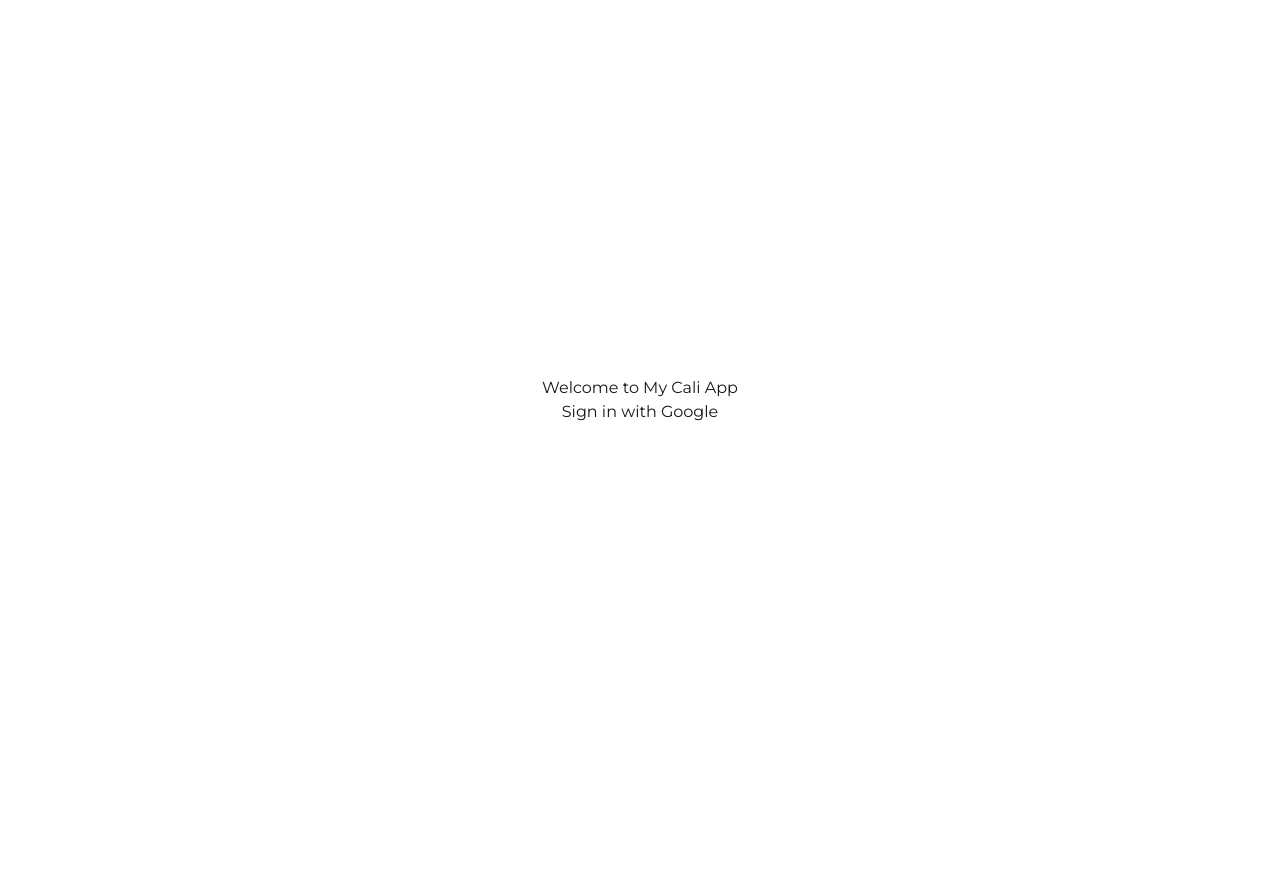
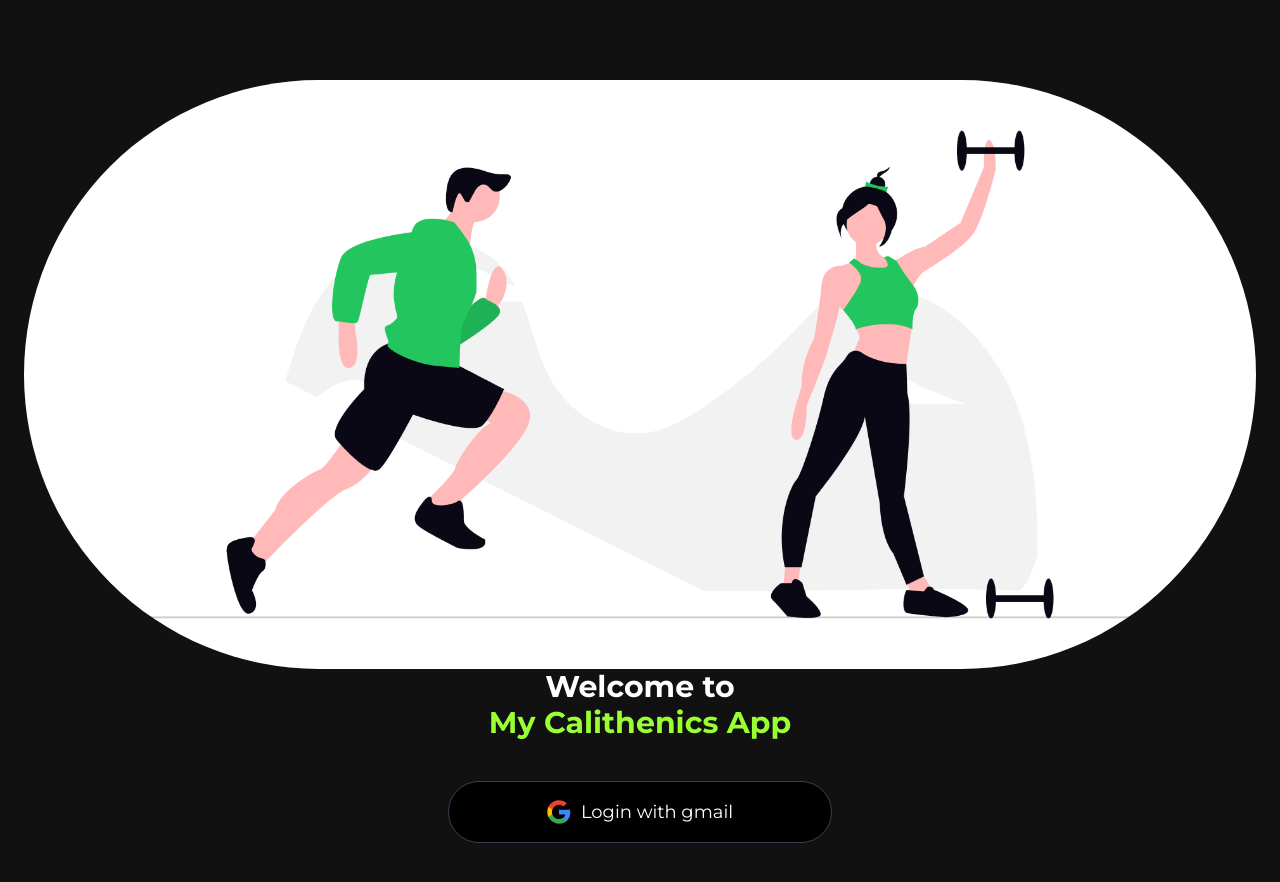
Before and after one commit to Kei-codes-xp/my-cali-app, a Next.js app: page /login in a window 1280 px wide. Shown: the top 882 px of the page. Before the commit the page ends 800 px from the top, so only its background shows below. Built offline with nearby package versions, Linux system fonts and the light colour scheme; no server answers.

Commit message:
update login ui

```diff
--- a/app/login/page.tsx
+++ b/app/login/page.tsx
@@ -7,6 +7,7 @@
 import { auth } from "@/lib/firebase";
 import { db } from "@/lib/firebase";
 import { doc, getDoc } from "firebase/firestore";
+import landing from "@/assets/landing.png";
 
 export default function LoginPage() {
   const router = useRouter();
@@ -28,9 +29,61 @@
   }, [router]);
 
   return (
-    <div className="flex flex-col items-center justify-center h-screen">
-      <h1>Welcome to My Cali App</h1>
-      <button onClick={loginWithGoogle}>Sign in with Google</button>
+    <div className="bg-[#111111] min-h-screen flex flex-col justify-between items-center px-6 py-12 md:py-20">
+      <div className="relative w-300px h-300px md:w-400px md:h-400px flex justify-center items-center rounded-full bg-[#111111] overflow-hidden">
+        <img
+          src={landing.src}
+          alt="Workout image"
+          style={{ objectFit: "contain" }}
+        />
+        <div className="absolute inset-0 flex justify-center items-center">
+          <div className="w-180px h-180px md:w-250px md:h-250px bg-[#99FF33] rounded-full z-[-1]" />
+        </div>
+      </div>
+
+      <div className="w-full max-w-sm flex flex-col justify-center gap-y-10">
+        <div className="text-center">
+          <h1 className="text-3xl font-bold text-white">Welcome to</h1>
+          <h1 className="text-3xl font-bold text-[#99FF33]">
+            My Calithenics App
+          </h1>
+        </div>
+
+        <div className="space-y-4">
+          <button
+            onClick={loginWithGoogle}
+            className="w-full flex items-center justify-center gap-x-2.5 bg-black text-white py-4 px-6 rounded-full border border-gray-700 font-medium text-lg focus:outline-none focus:ring-2 focus:ring-gray-700"
+          >
+            <svg
+              width="24"
+              height="24"
+              viewBox="0 0 16 16"
+              fill="none"
+              xmlns="http://www.w3.org/2000/svg"
+            >
+              <path
+                d="M15.5416 8.16335C15.5416 7.61168 15.4975 7.05168 15.4016 6.505H8V9.65083H12.2333C12.0625 10.5925 11.5166 11.4167 10.7066 11.9567V14.0067H13.1616C14.605 12.6783 15.5416 10.6383 15.5416 8.16335Z"
+                fill="#4285F4"
+              />
+              <path
+                d="M8 15.8333C10.125 15.8333 11.9167 15.1317 13.1616 14.0067L10.7066 11.9567C10.0216 12.4208 9.11 12.6825 8 12.6825C5.93917 12.6825 4.19417 11.3008 3.56417 9.41668H1.01167V11.3967C2.33333 14.0208 5.04583 15.8333 8 15.8333Z"
+                fill="#34A853"
+              />
+              <path
+                d="M3.56417 9.41668C3.235 8.44168 3.235 7.39168 3.56417 6.41668V4.43668H1.01167C-0.0933333 6.64585 -0.0933333 9.18752 1.01167 11.3967L3.56417 9.41668Z"
+                fill="#FBBC04"
+              />
+              <path
+                d="M8 3.15083C9.13083 3.12917 10.2183 3.55167 11.0366 4.34667L13.2116 2.17167C11.83 0.880833 10.04 0.170833 8 0.166667C5.04583 0.166667 2.33333 1.97917 1.01167 4.43668L3.56417 6.41668C4.19417 4.5325 5.93917 3.15083 8 3.15083Z"
+                fill="#EA4335"
+              />
+            </svg>
+            Login with gmail
+          </button>
+        </div>
+      </div>
+
+      <div className="text-sm text-gray-400 mt-10 md:mt-16"></div>
     </div>
   );
 }
```
Also changed, not shown: assets/landing.png (added).
